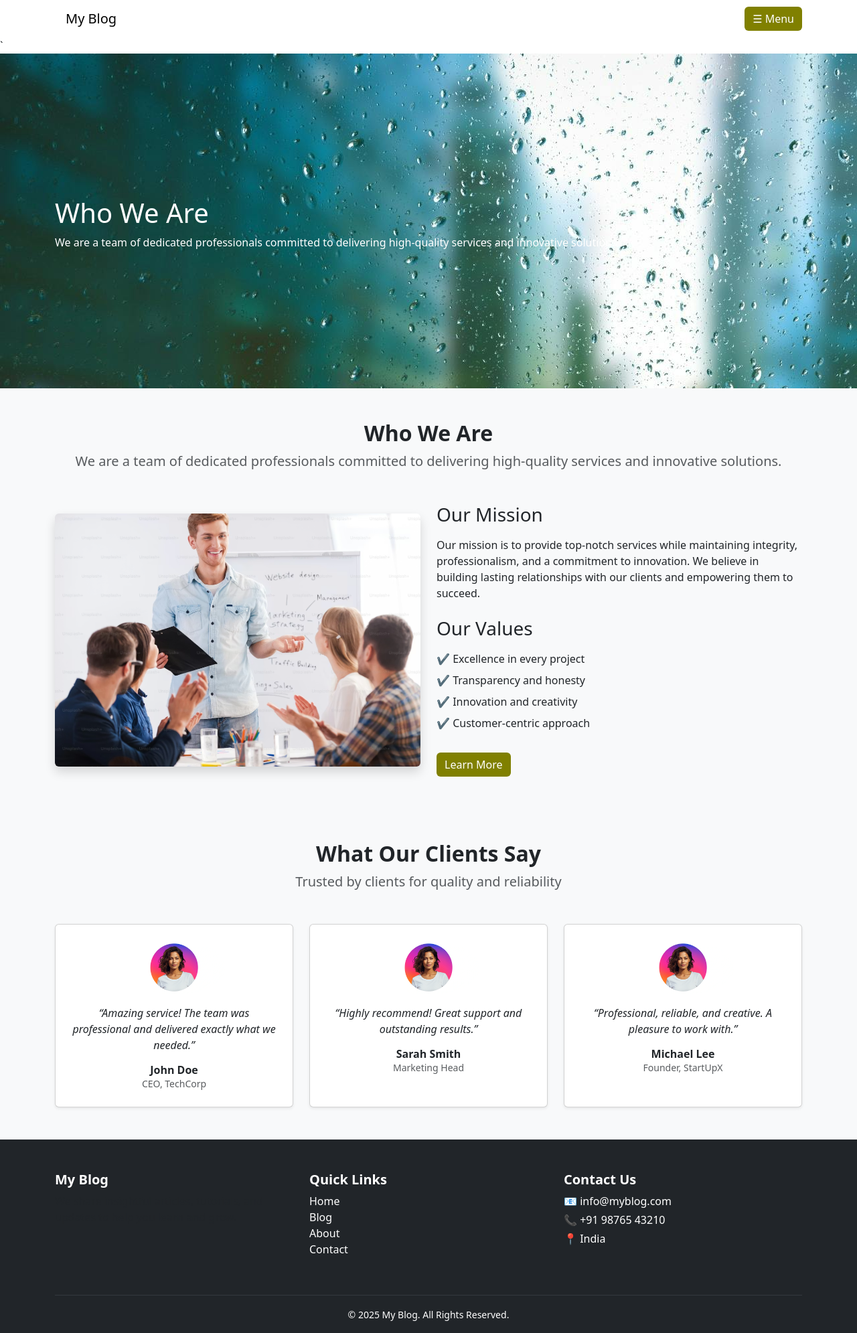
After one commit to dhanparkash/python_blog, a Flask app: page /about in a window 1280 px wide. The commit adds this page. Shown: the whole page at 67% size. Run offline with Flask 3, Linux system fonts and the light colour scheme.

Commit message:
new two templates added

```diff
--- a/app.py
+++ b/app.py
@@ -37,18 +37,26 @@ posts = [
 
 @app.route("/")
 def home():
-    return render_template("home.html")
+    return render_template("home.html", title="Home")
 
 @app.route("/blog")
 def blog():
-    return render_template("blog.html", posts=posts)
+    return render_template("blog.html", var_post=posts, title="Blog")
 
 @app.route("/blog/<slug>")
 def post(slug):
     post = next((p for p in posts if p["slug"] == slug), None)
     if not post:
         abort(404)
-    return render_template("post.html", post=post)
+    return render_template("post.html", post=post,  title=post["title"])
+
+@app.route("/about")
+def about():
+     return render_template("about.html", title="About")
+
+@app.route("/contact")
+def contact():
+     return render_template("contact.html", title="Contact")
 
 if __name__ == "__main__":
     app.run(debug=True)
--- /dev/null
+++ b/templates/about.html
@@ -0,0 +1,105 @@
+{% extends "base.html" %}
+{% block content %}
+<div class="banner-section min-height-500 d-flex justify-content-center align-items-center" style="background-image: url({{ url_for('static', filename='images/home-banner.jpg') }});">
+  <div class="container mt-4 text-white pt-5 pb-5 pt-5vh">
+     <h1 class="fs-1">Who We Are</h1>
+     <p>We are a team of dedicated professionals committed to delivering high-quality services and innovative solutions</p>
+</div>
+</div>
+
+<!-- Who We Are Section -->
+<section class="py-5 bg-light">
+    <div class="container">
+        <!-- Section Header -->
+        <div class="text-center mb-5">
+            <h2 class="fw-bold">Who We Are</h2>
+            <p class="text-muted fs-5">We are a team of dedicated professionals committed to delivering high-quality services and innovative solutions.</p>
+        </div>
+
+        <!-- Content Row -->
+        <div class="row align-items-center">
+            <!-- Image Column -->
+            <div class="col-md-6 mb-4 mb-md-0">
+                <img src="{{ url_for('static', filename='images/whoarewe.png') }}" class="img-fluid rounded shadow" alt="Who We Are">
+            </div>
+
+            <!-- Text Column -->
+            <div class="col-md-6">
+                <h3 class="mb-3">Our Mission</h3>
+                <p>Our mission is to provide top-notch services while maintaining integrity, professionalism, and a commitment to innovation. We believe in building lasting relationships with our clients and empowering them to succeed.</p>
+
+                <h3 class="mt-4 mb-3">Our Values</h3>
+                <ul class="list-unstyled">
+                    <li class="mb-2">✔ Excellence in every project</li>
+                    <li class="mb-2">✔ Transparency and honesty</li>
+                    <li class="mb-2">✔ Innovation and creativity</li>
+                    <li class="mb-2">✔ Customer-centric approach</li>
+                </ul>
+                <a href="/about" class="btn btn-primary mt-3">Learn More</a>
+            </div>
+        </div>
+    </div>
+</section>
+<!-- Client Testimonials Section -->
+<section class="py-5 bg-light">
+    <div class="container">
+
+        <!-- Section Header -->
+        <div class="text-center mb-5">
+            <h2 class="fw-bold">What Our Clients Say</h2>
+            <p class="text-muted fs-5">Trusted by clients for quality and reliability</p>
+        </div>
+
+        <!-- Testimonials -->
+        <div class="row g-4">
+
+            <!-- Testimonial 1 -->
+            <div class="col-md-4">
+                <div class="card h-100 shadow-sm text-center p-4">
+                    <img src="{{ url_for('static', filename='images/round_profile.webp') }}"
+                         class="rounded-circle mx-auto mb-3"
+                         width="auto" height="80"
+                         alt="Client 1">
+                    <p class="fst-italic">
+                        “Amazing service! The team was professional and delivered exactly what we needed.”
+                    </p>
+                    <h6 class="fw-bold mb-0">John Doe</h6>
+                    <small class="text-muted">CEO, TechCorp</small>
+                </div>
+            </div>
+
+            <!-- Testimonial 2 -->
+            <div class="col-md-4">
+                <div class="card h-100 shadow-sm text-center p-4">
+                    <img src="{{ url_for('static', filename='images/round_profile.webp') }}"
+                         class="rounded-circle mx-auto mb-3"
+                         width="auto" height="80"
+                         alt="Client 2">
+                    <p class="fst-italic">
+                        “Highly recommend! Great support and outstanding results.”
+                    </p>
+                    <h6 class="fw-bold mb-0">Sarah Smith</h6>
+                    <small class="text-muted">Marketing Head</small>
+                </div>
+            </div>
+
+            <!-- Testimonial 3 -->
+            <div class="col-md-4">
+                <div class="card h-100 shadow-sm text-center p-4">
+                    <img src="{{ url_for('static', filename='images/round_profile.webp') }}"
+                         class="rounded-circle mx-auto mb-3"
+                         width="auto" height="80"
+                         alt="Client 3">
+                    <p class="fst-italic">
+                        “Professional, reliable, and creative. A pleasure to work with.”
+                    </p>
+                    <h6 class="fw-bold mb-0">Michael Lee</h6>
+                    <small class="text-muted">Founder, StartUpX</small>
+                </div>
+            </div>
+
+        </div>
+    </div>
+</section>
+
+{% endblock %}
--- a/templates/base.html
+++ b/templates/base.html
@@ -1,7 +1,7 @@
 <!DOCTYPE html>
 <html>
 <head>
-    <title>My Blog</title>
+       <title>{{ title or "My Blog" }}</title>
     <link rel="stylesheet" href="{{ url_for('static', filename='css/style.css') }}">
     <link href="https://cdn.jsdelivr.net/npm/bootstrap@5.3.3/dist/css/bootstrap.min.css" rel="stylesheet">
 </head>
--- a/templates/blog.html
+++ b/templates/blog.html
@@ -9,7 +9,7 @@
 </div>
 <div class="container pt-5 pb-5 ">
 <div class="card-outer d-grid gap-3" style="grid-template-columns: repeat(3, 1fr);"">
-    {% for post in posts %}
+    {% for post in var_post %}
         <div class="card h-100 p-3">
             <img src="{{ url_for('static', filename=post.post_thumb) }}"
                  class="card-img-top"
```
Also changed, not shown: templates/contact.html (added, +59 -0 lines).
